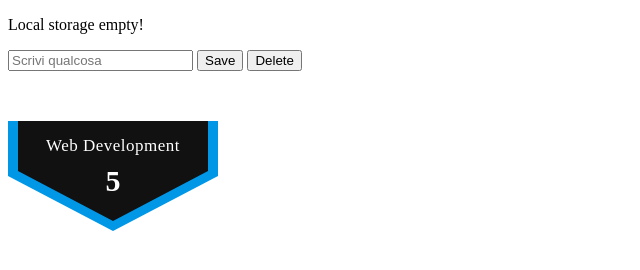
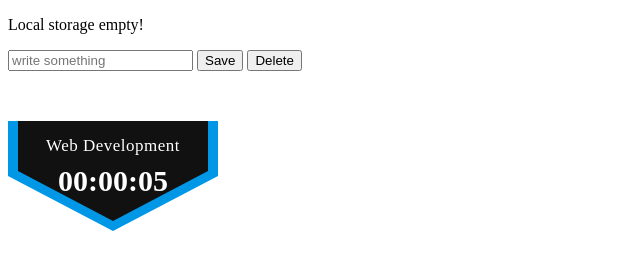
Before and after one commit to 12kpro/fs0123-U2-W3-D2, a plain HTML site: page index.html in a window 1280 px wide. Shown: the whole page, without its empty margins (0-640 px from the left). Drawn offline with Linux system fonts and the light colour scheme.

Commit message:
toTimeString function

```diff
--- a/index.html
+++ b/index.html
@@ -47,7 +47,7 @@
   <body>
     <form>
       <p id="display"></p>
-      <input id="text" type="text" placeholder="Scrivi qualcosa" required />
+      <input id="text" type="text" placeholder="write something" required />
       <button id="save" type="button">Save</button>
       <button id="delete" type="button">Delete</button>
     </form>
--- a/script.js
+++ b/script.js
@@ -3,10 +3,14 @@ const counterKey = "counter";
 //https://developer.mozilla.org/en-US/docs/Web/API/Storage/getItem?retiredLocale=it
 //A string containing the value of the key. If the key does not exist, null is returned
 
-const updateField = function (el, session = false) {
+const updateField = function (el, counter = false) {
   let display = document.querySelector(el);
-  let val = session ? sessionStorage.getItem(counterKey) || 0 : localStorage.getItem(txtkey) || "Local storage empty!";
-  display.textContent = val;
+  let val = counter ? sessionStorage.getItem(counterKey) || 0 : localStorage.getItem(txtkey) || "Local storage empty!";
+  display.textContent = counter ? toTimeString(val) : val;
+};
+
+const toTimeString = function (seconds) {
+  return new Date(seconds * 1000).toISOString().slice(11, 19);
 };
 
 document.addEventListener("DOMContentLoaded", () => {
```
